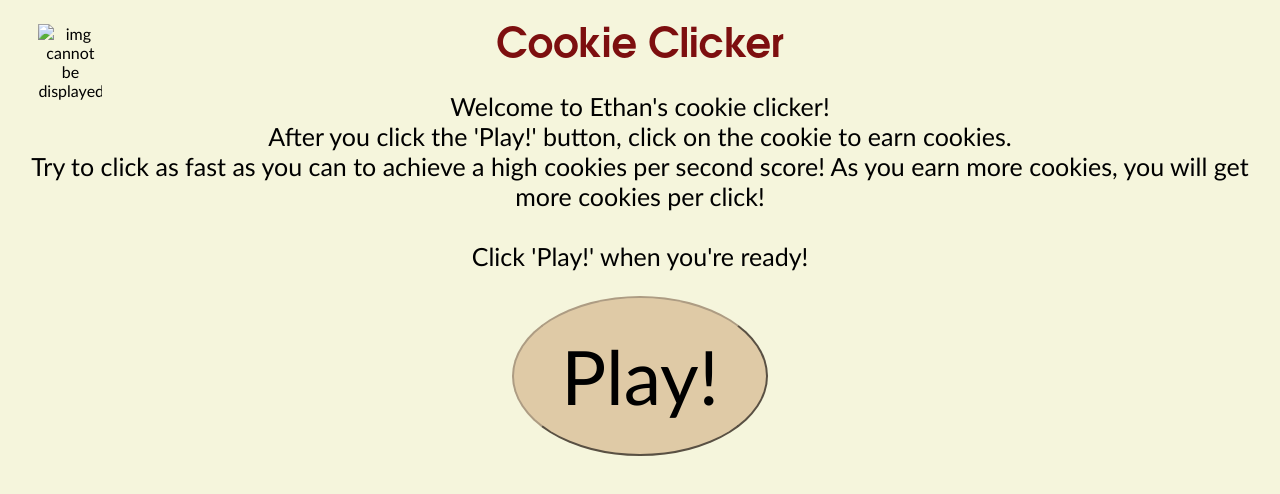
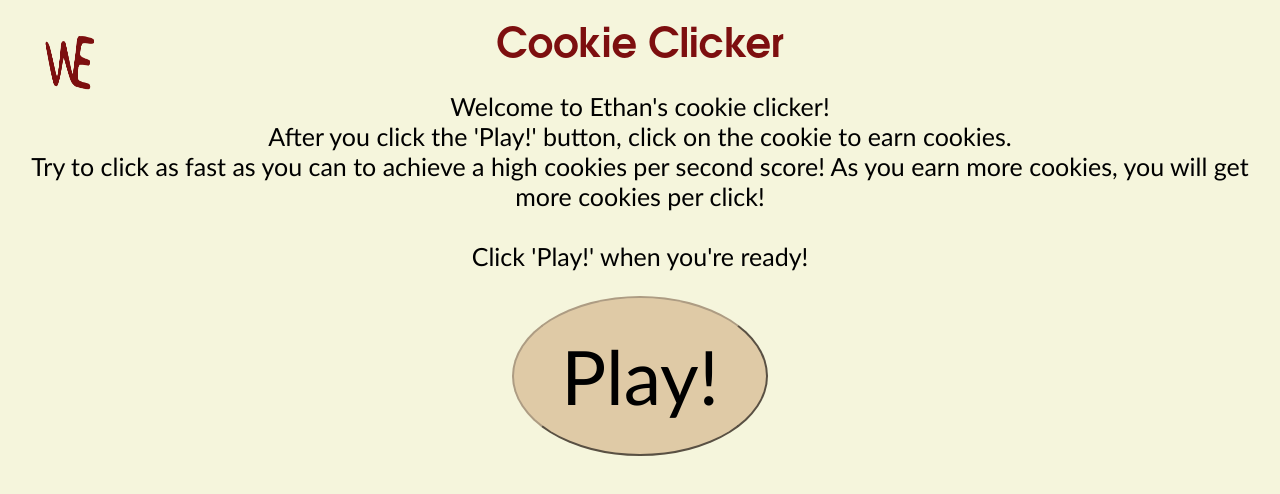
Before and after one commit to awesomethan/cookie-clicker, a plain HTML site: page index.html in a window 1280 px wide. Drawn offline with Linux system fonts and the light colour scheme.

Commit message:
Update index.html

```diff
--- a/index.html
+++ b/index.html
@@ -5,13 +5,13 @@
     <meta http-equiv="X-UA-Compatible" content="IE=edge" />
     <meta name="viewport" content="width=device-width, initial-scale=1.0" />
     <link rel="stylesheet" href="style.css" />
-    <link rel="icon" href="images/cookie.png" />
+    <link rel="icon" href="files/cookie.png" />
     <script src="script.js" defer></script>
     <title>Cookie Clicker</title>
     <h1 class="title">Cookie Clicker</h1>
   </head>
   <body class="background">
-    <img src="images/logo.png" alt="img cannot be displayed" class="logo" />
+    <img src="files/logo.png" alt="img cannot be displayed" class="logo" />
     <div class="instructions" id="instructions">
       <p class="text">
         Welcome to Ethan's cookie clicker!
```
